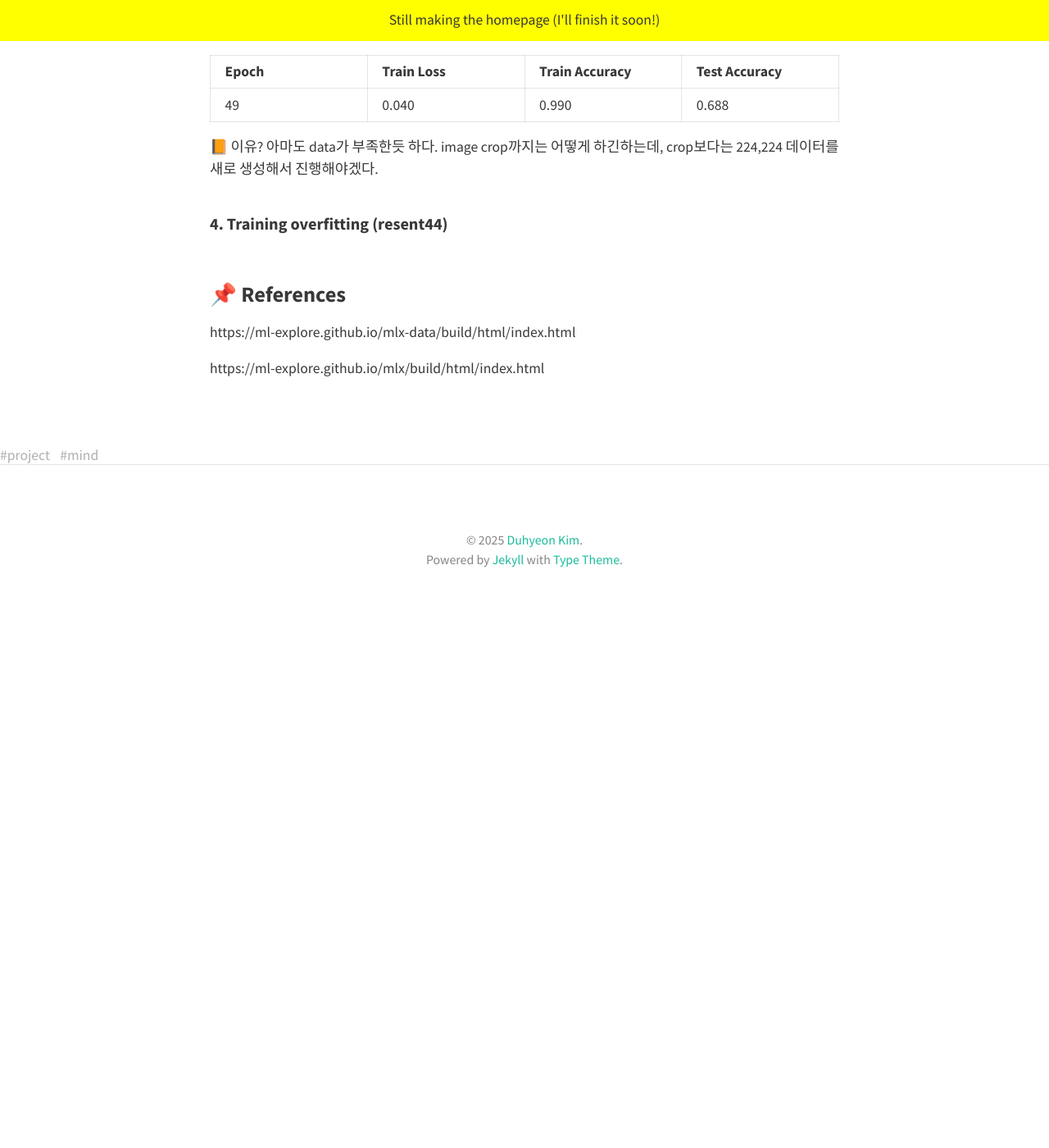
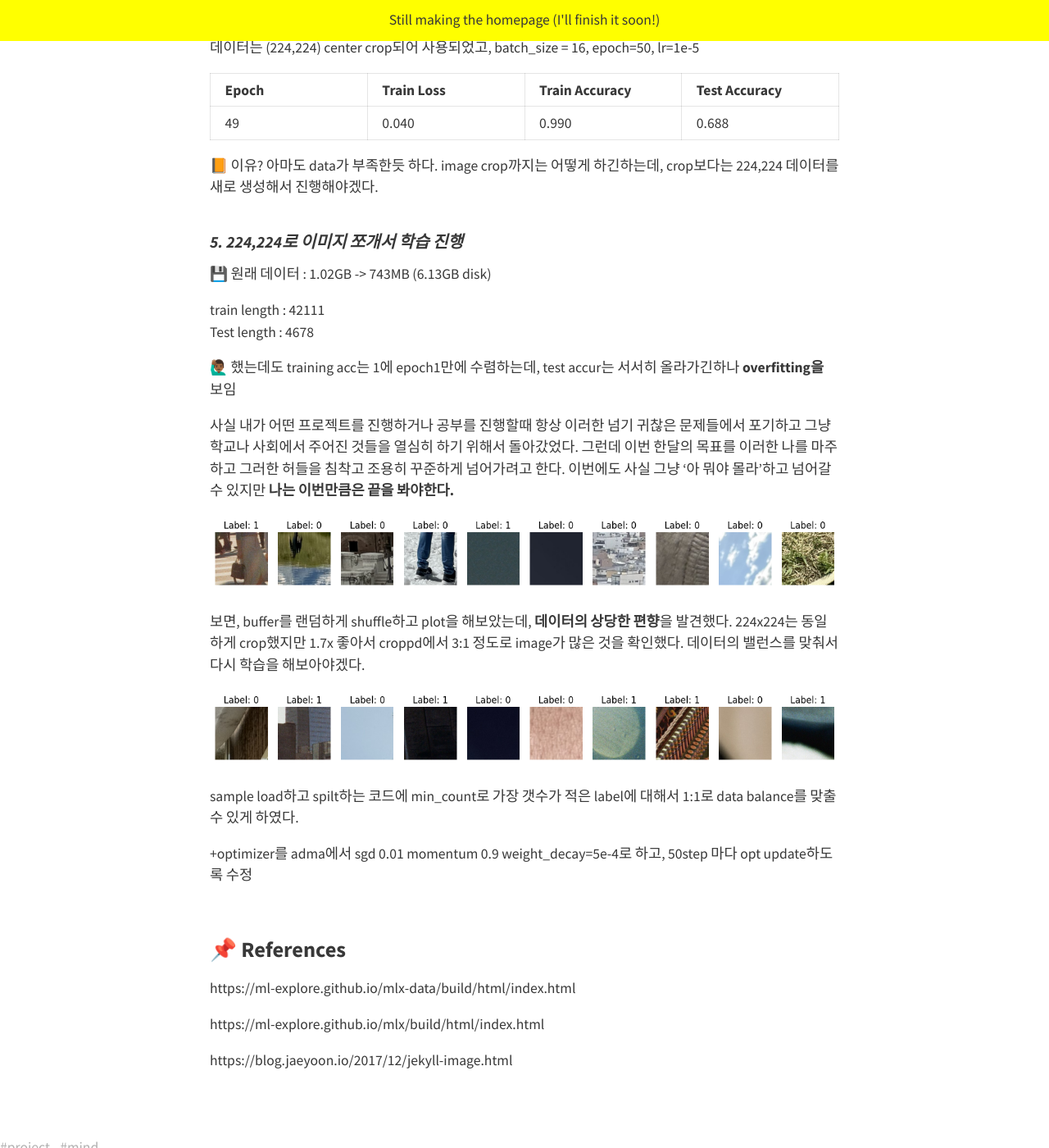
Before and after one commit to dudududukim/dudududukim-expired, a Jekyll site: the page built from _posts/2025-02-14-d2f.md, in a window 1280 px wide and 1400 px high, scrolled down 2196 px. Shown: the whole window at 82% size. Built offline with Jekyll 4.4.1, drawn with Linux system fonts in a browser that asks for light colours; nearby versions of some CDN libraries; before the commit the page ends 2970 px from its top, so only the background shows below that.

```diff
--- a/_posts/2025-02-14-d2f.md
+++ b/_posts/2025-02-14-d2f.md
@@ -29,9 +29,9 @@ Since I'm unsure about what I want to be—a businessman, a startup member, a pe
 Praying for myself 🧯
 
 <br>
-### 📝 Issues
+## 📝 Issues
 
-#### <br>1. mlx.data.buffer_from_vector
+#### <br>*1. mlx.data.buffer_from_vector*
 **error** : dictionary로 구성된 sample = [{'image' : b'Path/'}],
 
 이거를 buffer_from_vector를 mlx.data로 실행하면 byte array가 넘어와야하는데, 빈배열이 넘어옴 ([] dtype=int8)
@@ -42,19 +42,19 @@ Mac 초기화 -> mlx-data를 pip로 install하지 않고 소스코드에서 pyth
 
 (환경변수와 다양한 dependency가 꼬여있던 것으로 파단됨)
 
-#### <br>2. mlx framework insights
+#### <br>*2. mlx framework insights*
 **Buffer** : image를 필요시에 load하여 불필요하게 load되는 경우를 막는다. -> 애플이 지리긴하는듯 (결국 Apple silicon을 만든이상 그들의 framework와 protocol 개발은 불가피하고, 여기서도 만약에 두각을 드러낸다면 결국 애플 사이클 다시 온다고 봄)
 
 
 **stream.prefetch(4, 4)** : CPU에서 4개의 batch를 GPU연산동안 load해두고, GPU도 4개의 batch를 한번에 불러드리도록 설정함
 
-#### <br>3. binary cross entropy에서 mx.compile 문제
+#### <br>*3. binary cross entropy에서 mx.compile 문제*
 
 해결 못함 ➡️ 그냥 num_classes=2 로 하고 mlx.nn.losses.cross_entropy로 함
 
 binary cross entropy에서 @partial(mx.compile) 옵션에서 문제가 발생하는 듯함
 
-#### <br> 4. Training overfitting (resent44)
+#### <br> *4. Training overfitting (resent44)*
 
 training data가 204개에서 training이 overfitting이 발견하는 것을 확인하였다.
 
@@ -66,7 +66,28 @@ training data가 204개에서 training이 overfitting이 발견하는 것을 확
 
 📙 이유? 아마도 data가 부족한듯 하다. image crop까지는 어떻게 하긴하는데, crop보다는 224,224 데이터를 새로 생성해서 진행해야겠다.
 
-#### <br> 4. Training overfitting (resent44)
+#### <br> *5. 224,224로 이미지 쪼개서 학습 진행*
+
+💾 원래 데이터 : 1.02GB -> 743MB (6.13GB disk)
+
+train length : 42111
+Test length : 4678
+
+🙋🏾‍♂️ 했는데도 training acc는 1에 epoch1만에 수렴하는데, test accur는 서서히 올라가긴하나 **overfitting을** 보임
+
+사실 내가 어떤 프로젝트를 진행하거나 공부를 진행할때 항상 이러한 넘기 귀찮은 문제들에서 포기하고 그냥 학교나 사회에서 주어진 것들을 열심히 하기 위해서 돌아갔었다.
+그런데 이번 한달의 목표를 이러한 나를 마주하고 그러한 허들을 침착고 조용히 꾸준하게 넘어가려고 한다.
+이번에도 사실 그냥 '아 뭐야 몰라'하고 넘어갈 수 있지만 **나는 이번만큼은 끝을 봐야한다.**
+
+![alt text]({{site.url}}/assets/img/unbalanced_dataset.png)
+
+보면, buffer를 랜덤하게 shuffle하고 plot을 해보았는데, **데이터의 상당한 편향**을 발견했다. 224x224는 동일하게 crop했지만 1.7x 좋아서 croppd에서 3:1 정도로 image가 많은 것을 확인했다. 데이터의 밸런스를 맞춰서 다시 학습을 해보아야겠다.
+
+![alt text]({{site.url}}/assets/img/balanced_dataset.png)
+
+sample load하고 spilt하는 코드에 min_count로 가장 갯수가 적은 label에 대해서 1:1로 data balance를 맞출 수 있게 하였다.
+
++optimizer를 adma에서 sgd 0.01 momentum 0.9 weight_decay=5e-4로 하고, 50step 마다 opt update하도록 수정
 
 <br>
 ### 📌 References
@@ -74,6 +95,8 @@ https://ml-explore.github.io/mlx-data/build/html/index.html
 
 https://ml-explore.github.io/mlx/build/html/index.html
 
+https://blog.jaeyoon.io/2017/12/jekyll-image.html
+
 <!-- --- -->
 <!--
 #### Contact
```
Also changed, not shown: assets/img/balanced_dataset.png (added), assets/img/image.png (deleted), assets/img/unbalanced_dataset.png (added).
